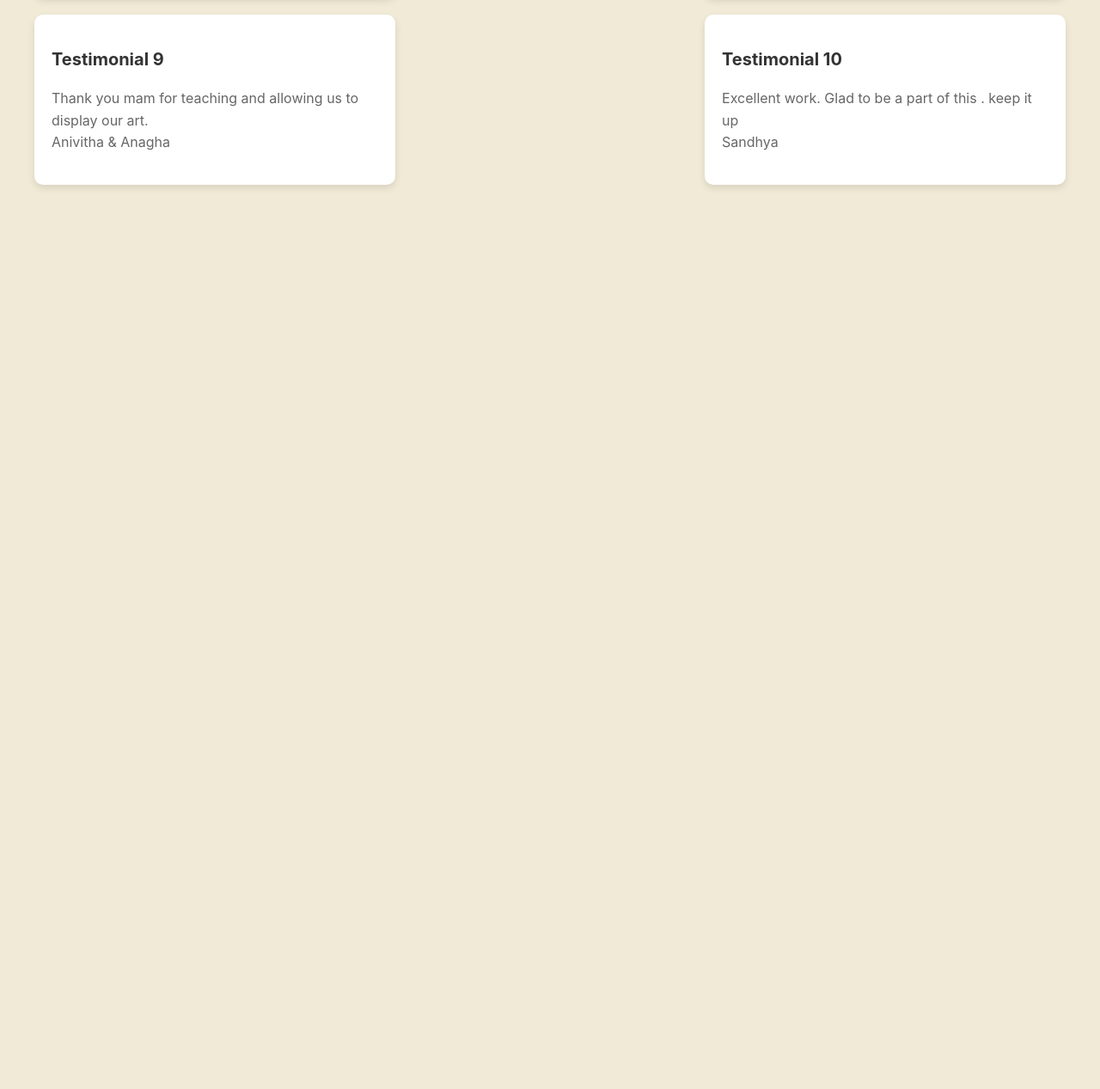
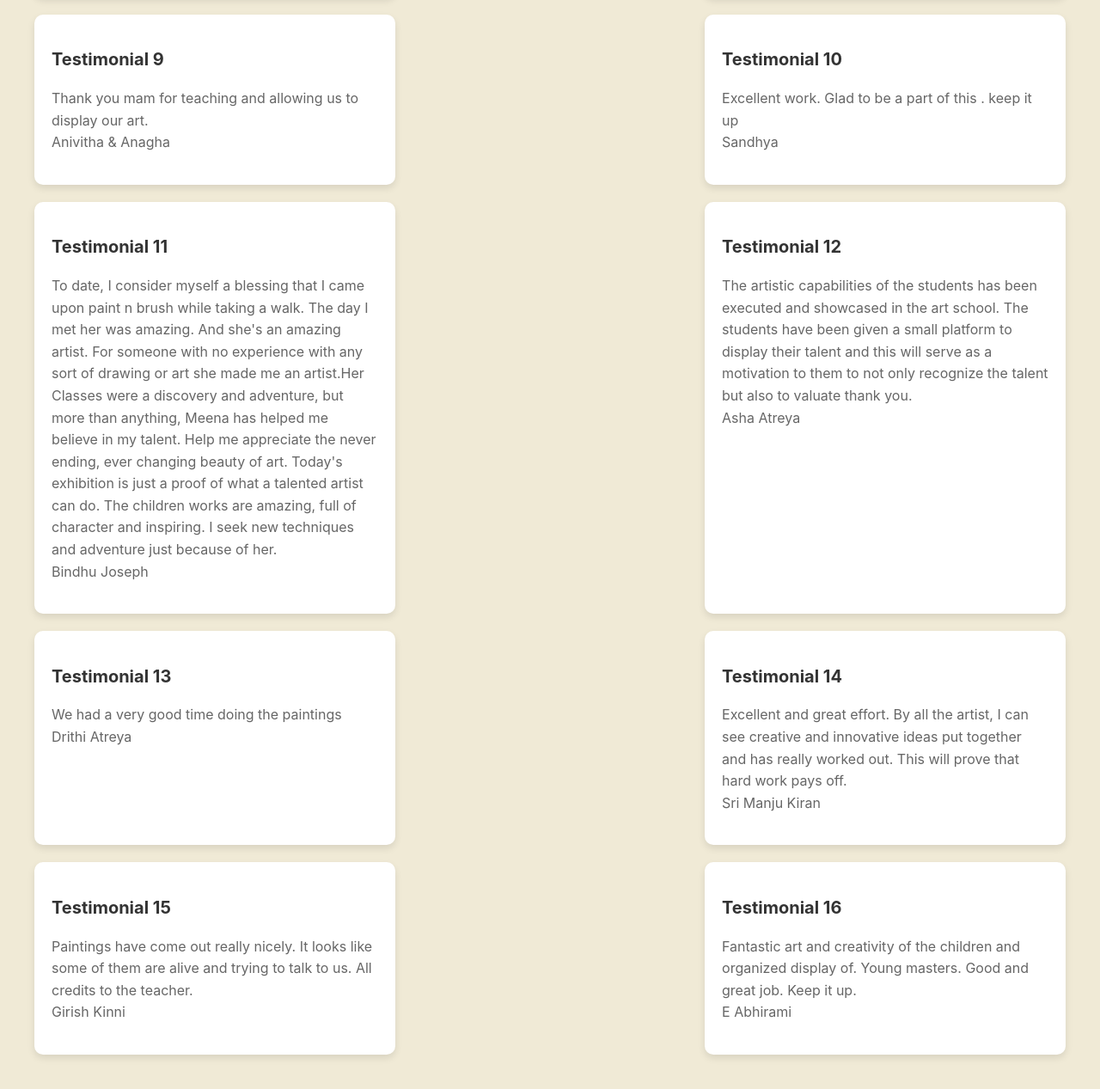
Before and after one commit to MeenaLonday/website, a plain HTML site: page hi.html in a window 1280 px wide. Shown: the part 1259-2526 px from the top of the page at 86% size. Before the commit the page ends 1514 px from the top, so only its background shows below. Drawn offline with Linux system fonts and the light colour scheme.

Commit message:
Update hi.html

```diff
--- a/hi.html
+++ b/hi.html
@@ -94,6 +94,30 @@
         <h2>Testimonial 10</h2>
         <p>Excellent work. Glad to be a part of this . keep it up<br>Sandhya</p>
     </div>
+<div class="testimonial">
+        <h2>Testimonial 11</h2>
+        <p>To date, I consider myself a blessing that I came upon paint n brush while taking a walk. The day I met her was amazing. And she's an amazing artist. For someone with no experience with any sort of drawing or art she made me an artist.Her Classes were a discovery and adventure, but more than anything, Meena has helped me believe in my talent. Help me appreciate the never ending, ever changing beauty of art. Today's exhibition is just a proof of what a talented artist can do. The children works are amazing, full of character and inspiring. I seek new techniques and adventure just because of her.<br>Bindhu Joseph</p>
+    </div>
+ <div class="testimonial">
+        <h2>Testimonial 12</h2>
+        <p>The artistic capabilities of the students has been executed and showcased in the art school. The students have been given a small platform to display their talent and this will serve as a motivation to them to not only recognize the talent but also to valuate thank you.<br>Asha Atreya</p>
+    </div>
+<div class="testimonial">
+        <h2>Testimonial 13</h2>
+        <p>We had a very good time doing the paintings<br>Drithi Atreya</p>
+    </div>
+<div class="testimonial">
+        <h2>Testimonial 14</h2>
+        <p>Excellent and great effort. By all the artist, I can see creative and innovative ideas put together and has really worked out. This will prove that hard work pays off.<br>Sri Manju Kiran</p>
+    </div>
+<div class="testimonial">
+        <h2>Testimonial 15</h2>
+        <p>Paintings have come out really nicely. It looks like some of them are alive and trying to talk to us. All credits to the teacher.<br>Girish Kinni</p>
+    </div>
+<div class="testimonial">
+        <h2>Testimonial 16</h2>
+        <p>Fantastic art and creativity of the children and organized display of. Young masters. Good and great job. Keep it up.<br>E Abhirami</p>
+    </div>
 
 </div>
 
```
